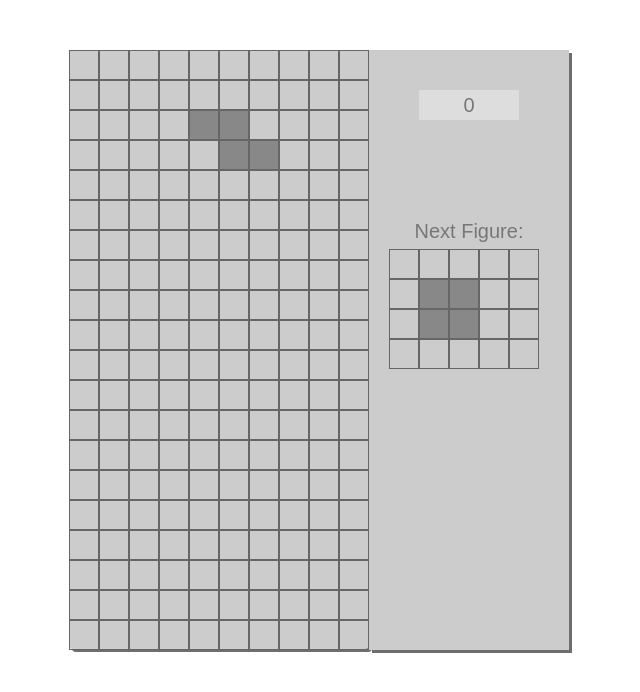
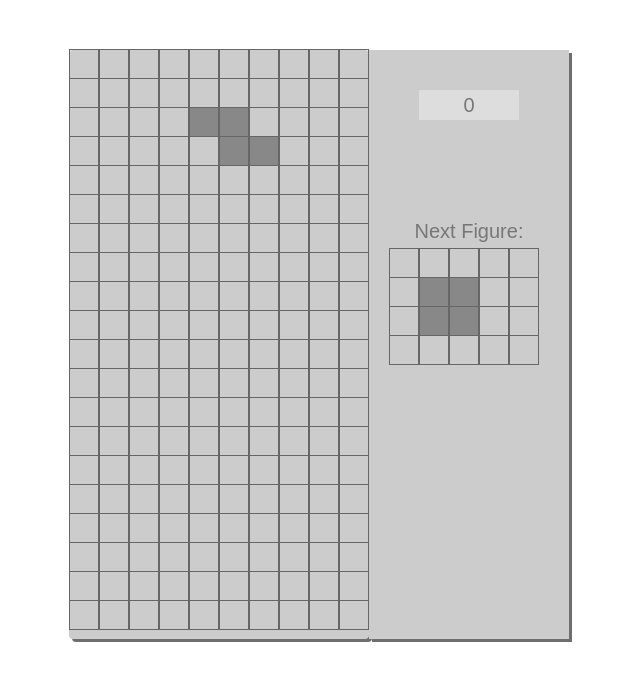
Before and after one commit to grischenko-v/tetris_build, a plain HTML site: page index.html in a window 1280 px wide. Shown: the whole page, without its empty margins (321-961 px from the left). Drawn offline with Linux system fonts and the light colour scheme.

Commit message:
update for IE and firefox

```diff
--- a/index.html
+++ b/index.html
@@ -1 +1 @@
-<!DOCTYPE html><html lang="en"><head><meta charset="utf-8"><meta name="viewport" content="width=device-width,initial-scale=1,shrink-to-fit=no"><meta name="theme-color" content="#000000"><link rel="manifest" href="/manifest.json"><link rel="shortcut icon" href="/favicon.ico"><title>Tetris</title><link href="static/css/main.39bdba5b.css" rel="stylesheet"></head><body><noscript>You need to enable JavaScript to run this app.</noscript><div id="root"></div><script type="text/javascript" src="static/js/main.ea7cf2eb.js"></script></body></html>
+<!DOCTYPE html><html lang="en"><head><meta charset="utf-8"><meta name="viewport" content="width=device-width,initial-scale=1,shrink-to-fit=no"><meta name="theme-color" content="#000000"><link rel="manifest" href="/manifest.json"><link rel="shortcut icon" href="/favicon.ico"><title>Tetris</title><link href="static/css/main.054a13b5.css" rel="stylesheet"></head><body><noscript>You need to enable JavaScript to run this app.</noscript><div id="root"></div><script type="text/javascript" src="static/js/main.ea7cf2eb.js"></script></body></html>
--- /dev/null
+++ b/static/css/main.054a13b5.css
@@ -0,0 +1,2 @@
+body{margin:0;padding:0;font-family:sans-serif}.element{width:30px;height:30px;border:1px solid #666;-webkit-box-sizing:border-box;box-sizing:border-box;display:inline-block;margin:0;margin-top:-5px}.dark{background-color:#888}.resultsblock{width:200px;height:589px;background-color:#ccc;float:right;-webkit-box-shadow:3px 3px 0 rgba(33,33,33,.65);box-shadow:3px 3px 0 rgba(33,33,33,.65)}.resualt{width:100px;height:30px;text-align:center;background-color:#ddd;margin:0 auto;color:#777;font-size:20px;line-height:30px;margin-top:40px}.nextfigure{color:#777;width:160px;margin:0 auto;margin-top:10px}.nextfigure_text{margin:0 auto;color:#777;text-align:center;font-size:20px;margin-top:100px}.field-container{width:300px;height:585px;background-color:#ccc;border-radius:4px;padding-top:4px;-webkit-box-shadow:3px 3px 0 rgba(33,33,33,.65);box-shadow:3px 3px 0 rgba(33,33,33,.65);float:left}.main{position:relative;width:500px;margin:0 auto;margin-top:50px}
+/*# sourceMappingURL=main.054a13b5.css.map*/
--- a/static/css/main.39bdba5b.css
+++ /dev/null
@@ -1,2 +0,0 @@
-body{margin:0;padding:0;font-family:sans-serif}.element{width:30px;height:30px;border:1px solid #666;-webkit-box-sizing:border-box;box-sizing:border-box;display:inline-block;margin:0;margin-top:-4px}.dark{background-color:#888}.resultsblock{width:200px;height:600px;background-color:#ccc;float:right;-webkit-box-shadow:3px 3px 0 rgba(33,33,33,.65);box-shadow:3px 3px 0 rgba(33,33,33,.65)}.resualt{width:100px;height:30px;text-align:center;background-color:#ddd;margin:0 auto;color:#777;font-size:20px;line-height:30px;margin-top:40px}.nextfigure{color:#777;width:160px;margin:0 auto;margin-top:10px}.nextfigure_text{margin:0 auto;color:#777;text-align:center;font-size:20px;margin-top:100px}.field-container{width:300px;height:595px;background-color:#ccc;border-radius:4px;padding-top:4px;-webkit-box-shadow:3px 3px 0 rgba(33,33,33,.65);box-shadow:3px 3px 0 rgba(33,33,33,.65);float:left}.main{position:relative;width:500px;margin:0 auto;margin-top:50px}
-/*# sourceMappingURL=main.39bdba5b.css.map*/
```
Also changed, not shown: service-worker.js (+1 -1 lines), asset-manifest.json, 3 other files.
